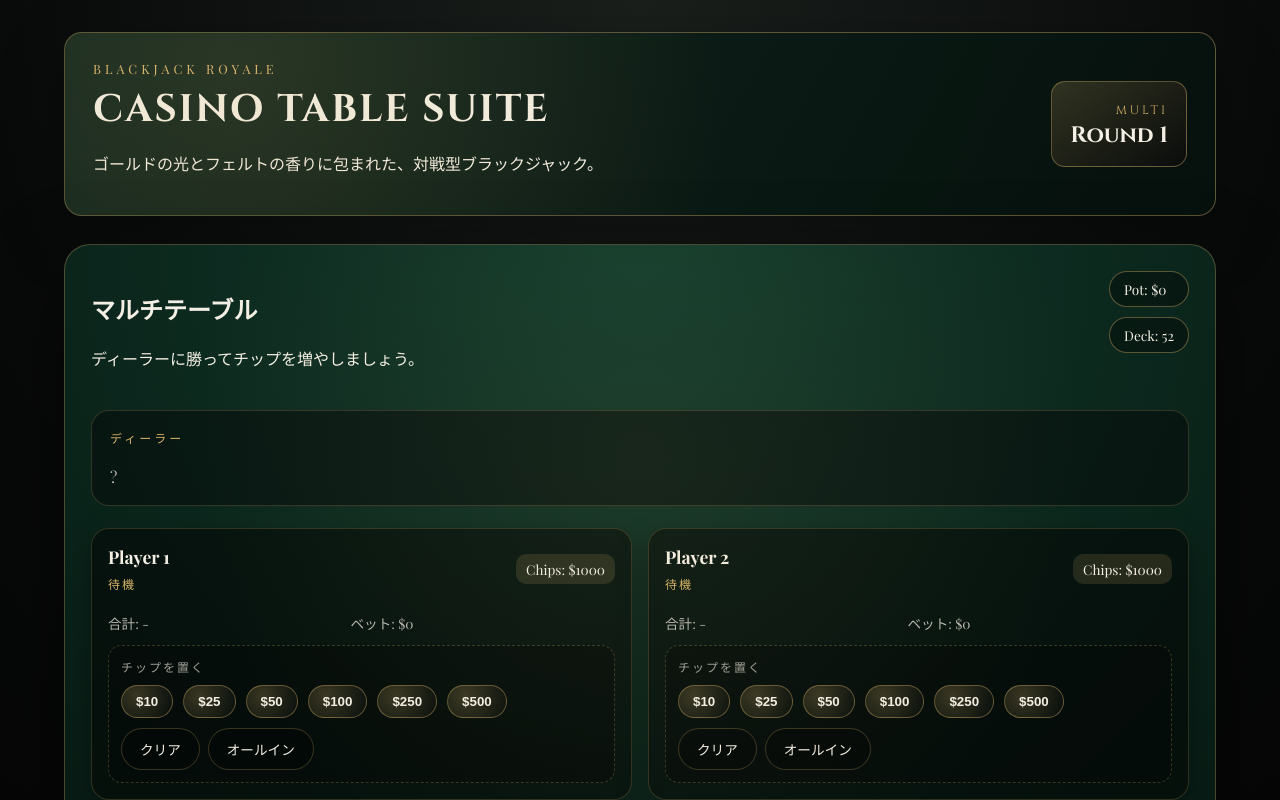
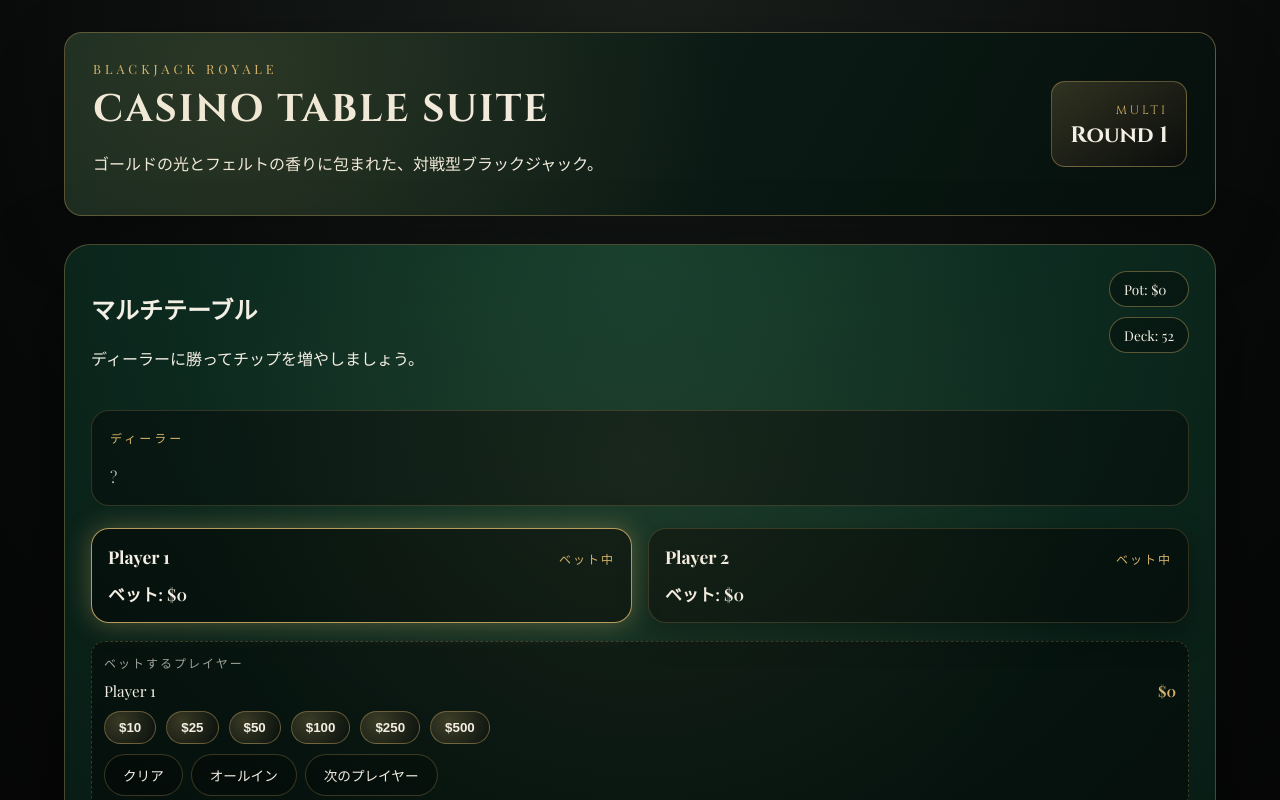
Before and after one commit to hisuic/blackjack-v-multi, a React (Vite) app: page / in a window 1280 px wide. Both pictures are taken after a click on the button "テーブルを開く". Shown: the top 800 px of the page. Built offline with nearby package versions, Linux system fonts and the light colour scheme.

Commit message:
Share betting controls and focus player

```diff
--- a/src/App.jsx
+++ b/src/App.jsx
@@ -1,4 +1,4 @@
-import { useMemo, useState } from "react";
+import { useEffect, useMemo, useState } from "react";
 
 const SUITS = ["♠", "♥", "♦", "♣"];
 const RANKS = ["A", "2", "3", "4", "5", "6", "7", "8", "9", "10", "J", "Q", "K"];
@@ -93,12 +93,15 @@ export default function App() {
   const [dealer, setDealer] = useState(emptyDealer);
   const [deck, setDeck] = useState(() => shuffle(createDeck()));
   const [currentIndex, setCurrentIndex] = useState(0);
+  const [betIndex, setBetIndex] = useState(0);
   const [message, setMessage] = useState("");
   const [round, setRound] = useState(1);
   const [pot, setPot] = useState(0);
   const isMulti = playerCount > 1;
 
   const totalPot = useMemo(() => pot, [pot]);
+  const activeBetIndex = players.length ? Math.min(betIndex, players.length - 1) : 0;
+  const activeBetPlayer = players[activeBetIndex];
 
   const tableTitle = isMulti ? "マルチテーブル" : "ソロテーブル";
   const modeBadge = isMulti ? "MULTI" : "SOLO";
@@ -121,6 +124,7 @@ export default function App() {
     setScreen("table");
     setRound(1);
     setPot(0);
+    setBetIndex(0);
     setMessage("チップを選んでディールを開始してください");
   };
 
@@ -334,6 +338,7 @@ export default function App() {
     setDealer(emptyDealer);
     setPhase("betting");
     setRound((prev) => prev + 1);
+    setBetIndex(0);
     setMessage("チップを選んでディールを開始してください");
   };
 
@@ -358,6 +363,12 @@ export default function App() {
   };
 
   const formatChips = (value) => `$${value.toFixed(0)}`;
+
+  useEffect(() => {
+    if (players.length && betIndex >= players.length) {
+      setBetIndex(0);
+    }
+  }, [betIndex, players.length]);
 
   return (
     <div className={screen === "table" ? "app app--table" : "app"}>
@@ -428,9 +439,31 @@ export default function App() {
         <div className="players">
           {players.map((player, index) => {
             const isCurrent = index === currentIndex && phase === "playing" && player.status === "active";
+            const isBetting = phase === "betting";
+            const isFocusedBet = isBetting && index === activeBetIndex;
             const total = calculateHand(player.hand);
             return (
-              <div className={isCurrent ? "player player--active" : "player"} key={player.id}>
+              <div
+                className={[
+                  "player",
+                  isCurrent ? "player--active" : "",
+                  isFocusedBet ? "player--betting" : "",
+                ]
+                  .filter(Boolean)
+                  .join(" ")}
+                key={player.id}
+                onClick={isBetting ? () => setBetIndex(index) : undefined}
+              >
+                {isBetting ? (
+                  <>
+                    <div className="player__header player__header--betting">
+                      <h3>{player.name}</h3>
+                      <span className="player__status">ベット中</span>
+                    </div>
+                    <div className="player__bet">ベット: {formatChips(player.bet)}</div>
+                  </>
+                ) : (
+                  <>
                     <div className="player__header">
                       <div>
                         <h3>{player.name}</h3>
@@ -450,34 +483,49 @@ export default function App() {
                       <span>ベット: {formatChips(player.bet)}</span>
                       <span className="result">{resultLabel(player.result)}</span>
                     </div>
-                {phase === "betting" && (
-                  <div className="bet-panel">
-                    <div className="bet-panel__label">チップを置く</div>
+                  </>
+                )}
+              </div>
+            );
+          })}
+        </div>
+
+        {phase === "betting" && players.length > 0 && (
+          <div className="bet-panel bet-panel--shared">
+            <div className="bet-panel__label">ベットするプレイヤー</div>
+            <div className="bet-panel__focus">
+              <span>{activeBetPlayer?.name ?? "Player"}</span>
+              <span className="bet-panel__amount">{formatChips(activeBetPlayer?.bet ?? 0)}</span>
+            </div>
             <div className="chip-row">
               {CHIP_VALUES.map((value) => (
                 <button
-                          key={`chip-${player.id}-${value}`}
+                  key={`chip-shared-${value}`}
                   className="chip-button"
-                          onClick={() => handleBetAdd(index, value)}
+                  onClick={() => handleBetAdd(activeBetIndex, value)}
                 >
                   ${value}
                 </button>
               ))}
             </div>
             <div className="chip-actions">
-                      <button className="btn btn--ghost" onClick={() => handleBetClear(index)}>
+              <button className="btn btn--ghost" onClick={() => handleBetClear(activeBetIndex)}>
                 クリア
               </button>
-                      <button className="btn btn--ghost" onClick={() => handleBetAllIn(index)}>
+              <button className="btn btn--ghost" onClick={() => handleBetAllIn(activeBetIndex)}>
                 オールイン
               </button>
+              {players.length > 1 && (
+                <button
+                  className="btn btn--ghost"
+                  onClick={() => setBetIndex((prev) => (players.length ? (prev + 1) % players.length : 0))}
+                >
+                  次のプレイヤー
+                </button>
+              )}
             </div>
           </div>
         )}
-              </div>
-            );
-          })}
-        </div>
 
         <div className="table__actions">
           {phase === "betting" && (
--- a/src/styles.css
+++ b/src/styles.css
@@ -296,11 +296,20 @@ body {
   box-shadow: 0 0 30px rgba(214, 179, 106, 0.25);
 }
 
+.player--betting {
+  border-color: rgba(214, 179, 106, 0.85);
+  box-shadow: 0 0 26px rgba(214, 179, 106, 0.35);
+}
+
 .player__header {
   display: flex;
   justify-content: space-between;
   align-items: center;
   gap: 12px;
+}
+
+.player__header--betting {
+  align-items: center;
 }
 
 .player__header h3 {
@@ -320,6 +329,13 @@ body {
   padding: 6px 10px;
   border-radius: 10px;
   font-size: 0.85rem;
+}
+
+.player__bet {
+  margin-top: 10px;
+  font-size: 1.05rem;
+  color: var(--cream);
+  font-weight: 600;
 }
 
 .player__footer {
@@ -346,11 +362,28 @@ body {
   gap: 10px;
 }
 
+.bet-panel--shared {
+  margin-top: 18px;
+}
+
 .bet-panel__label {
   font-size: 0.75rem;
   letter-spacing: 2px;
   text-transform: uppercase;
   color: rgba(244, 239, 228, 0.65);
+}
+
+.bet-panel__focus {
+  display: flex;
+  justify-content: space-between;
+  align-items: center;
+  gap: 12px;
+  font-size: 0.95rem;
+}
+
+.bet-panel__amount {
+  color: var(--gold);
+  font-weight: 600;
 }
 
 .chip-row {
@@ -560,6 +593,10 @@ body {
     font-size: 0.72rem;
   }
 
+  .player__bet {
+    font-size: 0.95rem;
+  }
+
   .bet-panel {
     padding: 8px;
     gap: 6px;
@@ -567,6 +604,10 @@ body {
 
   .bet-panel__label {
     font-size: 0.65rem;
+  }
+
+  .bet-panel__focus {
+    font-size: 0.85rem;
   }
 
   .chip-row {
```
Lines whose indentation alone changed are shown as unchanged.
